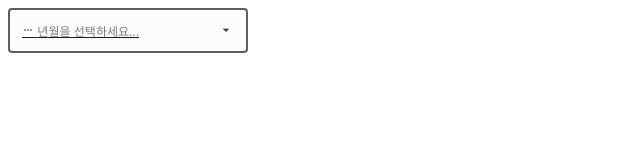
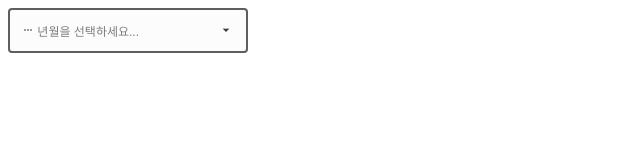
Before and after one commit to SiteLabStudies/ai, a plain HTML site: page index.html in a window 1280 px wide. Shown: the full height of the page, 0-640 px from the left. Drawn offline with Linux system fonts and the light colour scheme.

Commit message:
Update index.html

```diff
--- a/index.html
+++ b/index.html
@@ -1,4 +1,3 @@
-<a href="https://sitelabstudies.github.io/aptmacro/2022년 3월.html"><div class="Date" onclick="showMenu(this.innerText)"</d<!--2022년 3월-->
 <head>
 <meta charset="UTF-8"/>
 <title></title>
```
